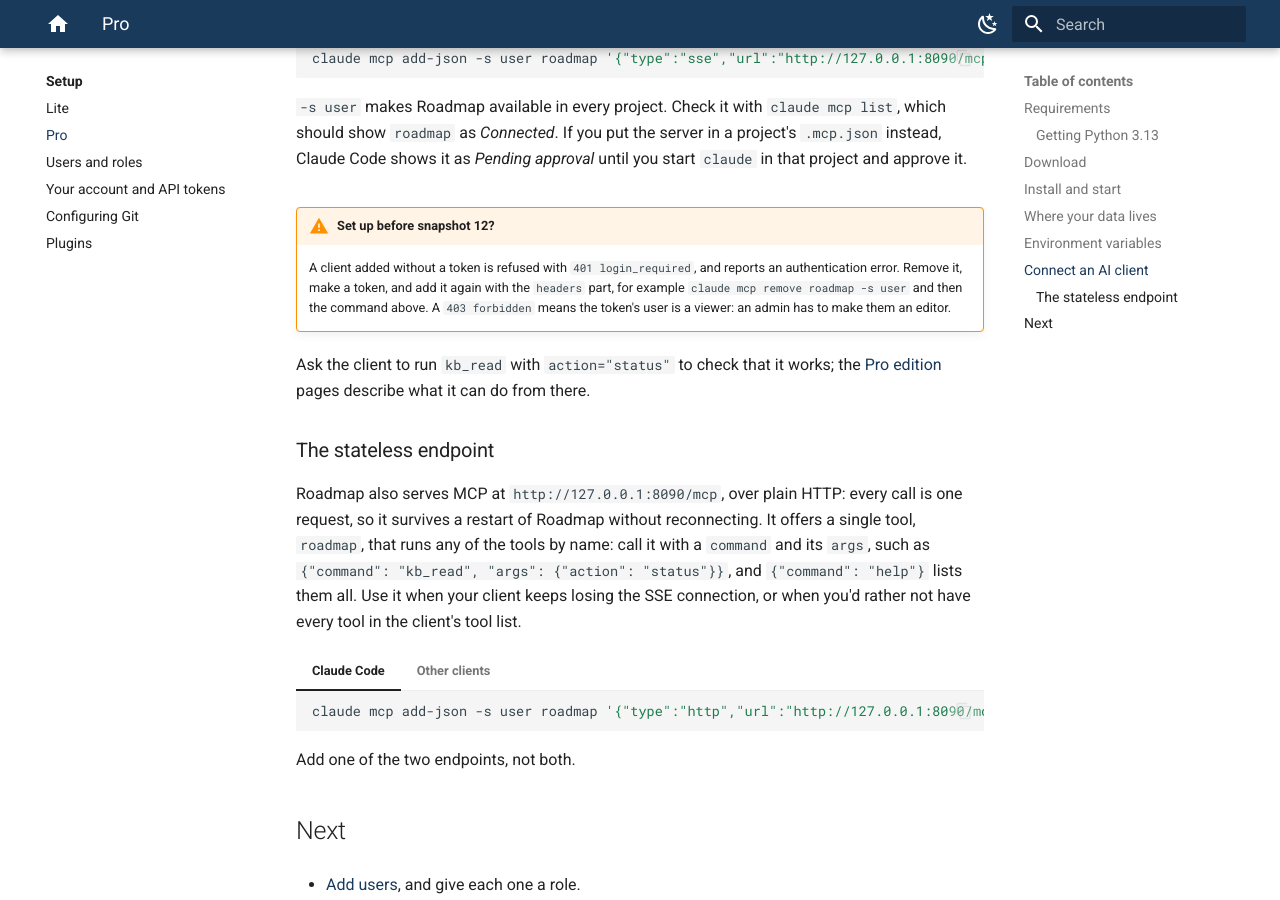
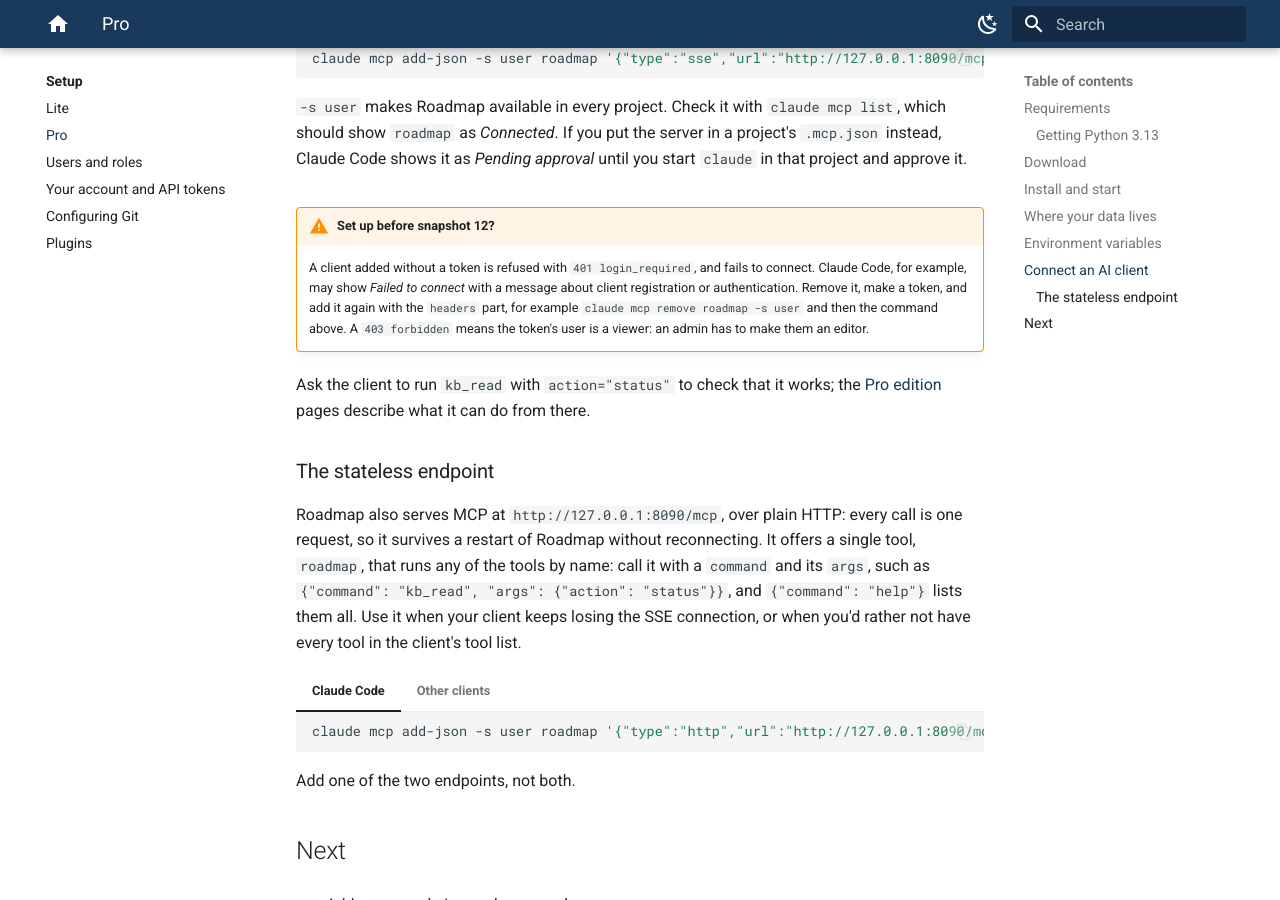
Before and after one commit to roadmap-mcp/roadmap-mcp.github.io, an MkDocs documentation site: the page built from docs/get-started/pro.md, in a window 1280 px wide and 900 px high, scrolled down 3808 px. Built offline with MkDocs 1.6.1 and Material for MkDocs 9.7.7, drawn with Linux system fonts in a browser that asks for light colours.

Commit message:
Pro: what a client without a token shows

```diff
--- a/docs/get-started/pro.md
+++ b/docs/get-started/pro.md
@@ -237,7 +237,8 @@ editor role or higher:
 
 !!! warning "Set up before snapshot 12?"
     A client added without a token is refused with `401 login_required`, and
-    reports an authentication error. Remove it, make a token, and add it again
+    fails to connect. Claude Code, for example, may show *Failed to connect* with a
+    message about client registration or authentication. Remove it, make a token, and add it again
     with the `headers` part, for example `claude mcp remove roadmap -s user` and then
     the command above. A `403 forbidden` means the token's user is a viewer: an
     admin has to make them an editor.
```
